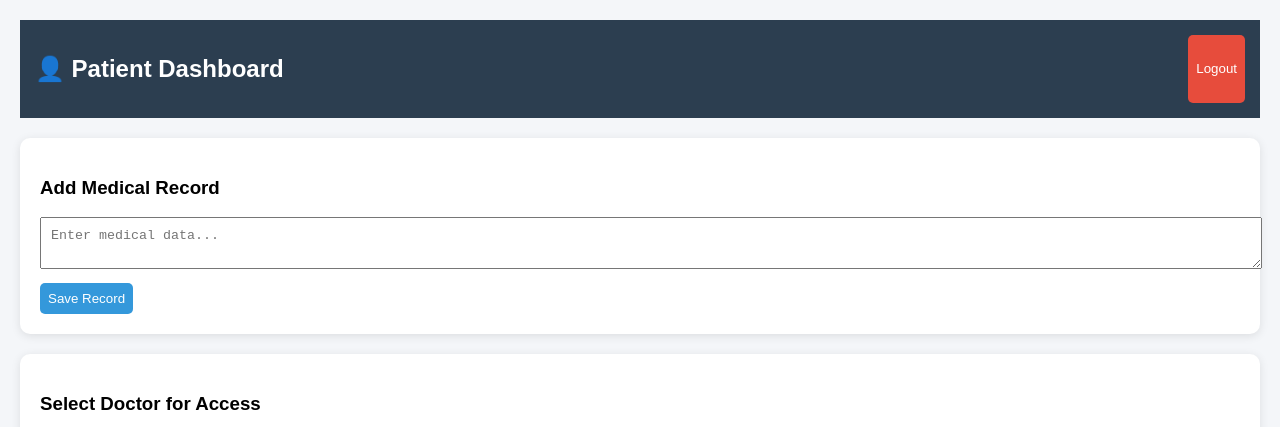
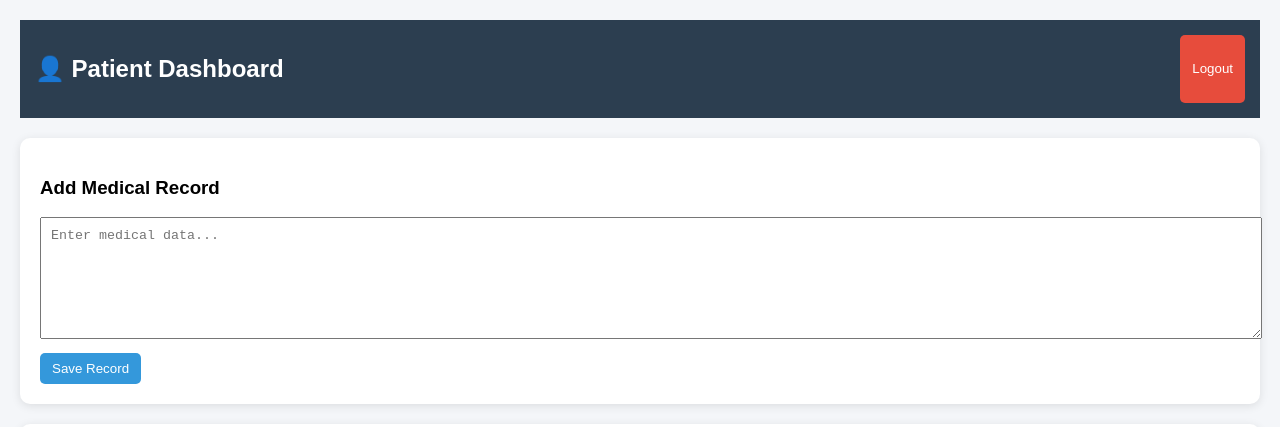
Before and after one commit to Sumanth-Teja99/medchain-frontend, a React (Create React App) app: page /patient in a window 1280 px wide. Shown: the top 427 px of the page. Built offline with nearby package versions, Linux system fonts and the light colour scheme; no server answers.

Commit message:
final dashboard fix

```diff
--- a/src/pages/DoctorDashboard.js
+++ b/src/pages/DoctorDashboard.js
@@ -16,7 +16,7 @@ function DoctorDashboard() {
       const res = await API.get("/get_records");
       setRecords(res.data || []);
     } catch (err) {
-      console.log(err);
+      console.log("FETCH RECORDS ERROR:", err?.response?.data || err);
     }
   };
 
@@ -25,7 +25,10 @@ function DoctorDashboard() {
   }, []);
 
   const updateRecord = async () => {
-    if (!editValue) return alert("Enter data");
+    if (!editValue.trim()) {
+      alert("Enter data");
+      return;
+    }
 
     try {
       await API.put(
@@ -36,8 +39,9 @@ function DoctorDashboard() {
       setEditId(null);
       setEditValue("");
       fetchRecords();
-    } catch {
-      alert("Update failed");
+    } catch (err) {
+      console.log("UPDATE ERROR:", err?.response?.data || err);
+      alert(err?.response?.data?.detail || "Update failed");
     }
   };
 
@@ -45,7 +49,6 @@ function DoctorDashboard() {
     <div style={{ fontFamily: "Arial", background: "#f4f6f9", minHeight: "100vh" }}>
       <div style={header}>
         <h2>🩺 Doctor Dashboard</h2>
-
         <div>
           <button onClick={fetchRecords} style={greenBtn}>Refresh</button>
           <button onClick={logout} style={redBtn}>Logout</button>
@@ -98,7 +101,6 @@ function DoctorDashboard() {
   );
 }
 
-/* STYLES */
 const header = {
   background: "#1f2d3d",
   color: "white",
@@ -121,10 +123,38 @@ const recordBox = {
   borderRadius: "5px"
 };
 
-const textarea = { width: "100%", padding: "10px", marginBottom: "10px" };
+const textarea = {
+  width: "100%",
+  padding: "10px",
+  marginBottom: "10px"
+};
 
-const blueBtn = { background: "#3498db", color: "white", padding: "8px", border: "none", borderRadius: "5px" };
-const greenBtn = { background: "#27ae60", color: "white", padding: "8px", border: "none", borderRadius: "5px" };
-const redBtn = { background: "#e74c3c", color: "white", padding: "8px", border: "none", borderRadius: "5px" };
+const blueBtn = {
+  background: "#3498db",
+  color: "white",
+  padding: "8px",
+  border: "none",
+  borderRadius: "5px",
+  cursor: "pointer"
+};
+
+const greenBtn = {
+  background: "#27ae60",
+  color: "white",
+  padding: "8px",
+  border: "none",
+  borderRadius: "5px",
+  cursor: "pointer",
+  marginRight: "10px"
+};
+
+const redBtn = {
+  background: "#e74c3c",
+  color: "white",
+  padding: "8px",
+  border: "none",
+  borderRadius: "5px",
+  cursor: "pointer"
+};
 
 export default DoctorDashboard;
--- a/src/pages/PatientDashboard.js
+++ b/src/pages/PatientDashboard.js
@@ -1,4 +1,4 @@
-import React, { useState, useEffect } from "react";
+import React, { useEffect, useState } from "react";
 import API from "../services/api";
 
 function PatientDashboard() {
@@ -13,8 +13,7 @@ function PatientDashboard() {
     window.location.href = "/";
   };
 
-  useEffect(() => {
-    async function loadData() {
+  const loadData = async () => {
     try {
       const recordsRes = await API.get("/get_records");
       setRecords(recordsRes.data || []);
@@ -22,21 +21,13 @@ function PatientDashboard() {
       const doctorsRes = await API.get("/doctors");
       setDoctors(doctorsRes.data || []);
     } catch (error) {
-        console.log(error);
+      console.log("LOAD DATA ERROR:", error);
     }
-    }
+  };
 
+  useEffect(() => {
     loadData();
   }, []);
-
-  const refreshRecords = async () => {
-    try {
-      const res = await API.get("/get_records");
-      setRecords(res.data || []);
-    } catch (error) {
-      console.log(error);
-    }
-  };
 
   const addRecord = async () => {
     if (!data.trim()) {
@@ -46,13 +37,12 @@ function PatientDashboard() {
 
     try {
       await API.post("/add_record", { data });
-
       setData("");
-      await refreshRecords();
+      await loadData();
       alert("Record added successfully");
     } catch (error) {
-      console.log(error);
-      alert("Failed to add record");
+      console.log("ADD RECORD ERROR:", error?.response?.data || error);
+      alert(error?.response?.data?.detail || "Failed to add record");
     }
   };
 
@@ -66,11 +56,10 @@ function PatientDashboard() {
       await API.post(
         `/grant_access?record_id=${recordId}&doctor_id=${selectedDoctor}`
       );
-
       alert("Access granted!");
     } catch (error) {
-      console.log(error);
-      alert("Grant access failed");
+      console.log("GRANT ACCESS ERROR:", error?.response?.data || error);
+      alert(error?.response?.data?.detail || "Grant access failed");
     }
   };
 
@@ -86,12 +75,11 @@ function PatientDashboard() {
       await API.put(
         `/update_record/${recordId}?new_data=${encodeURIComponent(newData)}`
       );
-
-      await refreshRecords();
+      await loadData();
       alert("Record updated");
     } catch (error) {
-      console.log(error);
-      alert("Update failed");
+      console.log("UPDATE ERROR:", error?.response?.data || error);
+      alert(error?.response?.data?.detail || "Update failed");
     }
   };
 
@@ -102,24 +90,19 @@ function PatientDashboard() {
         <button onClick={logout} style={redBtn}>Logout</button>
       </div>
 
-      {/* ADD RECORD */}
       <div style={card}>
         <h3>Add Medical Record</h3>
-
         <textarea
           value={data}
           placeholder="Enter medical data..."
           onChange={(e) => setData(e.target.value)}
           style={textarea}
         />
-
         <button onClick={addRecord} style={blueBtn}>Save Record</button>
       </div>
 
-      {/* SELECT DOCTOR */}
       <div style={card}>
         <h3>Select Doctor for Access</h3>
-
         <select
           value={selectedDoctor}
           onChange={(e) => setSelectedDoctor(e.target.value)}
@@ -134,7 +117,6 @@ function PatientDashboard() {
         </select>
       </div>
 
-      {/* RECORDS */}
       <div style={card}>
         <h3>Your Records</h3>
 
@@ -162,7 +144,6 @@ function PatientDashboard() {
                 <button onClick={() => updateRecord(record.id)} style={greenBtn}>
                   Update
                 </button>
-
                 <button onClick={() => grantAccess(record.id)} style={purpleBtn}>
                   Grant Access
                 </button>
@@ -175,7 +156,6 @@ function PatientDashboard() {
   );
 }
 
-/* STYLES */
 const header = {
   background: "#2c3e50",
   color: "white",
@@ -192,14 +172,60 @@ const card = {
   boxShadow: "0 2px 10px rgba(0,0,0,0.1)"
 };
 
-const textarea = { width: "100%", padding: "10px", marginBottom: "10px" };
-const input = { width: "100%", padding: "8px", marginBottom: "10px" };
-const select = { padding: "10px", width: "200px" };
+const textarea = {
+  width: "100%",
+  minHeight: "100px",
+  padding: "10px",
+  marginBottom: "10px"
+};
 
-const blueBtn = { background: "#3498db", color: "white", padding: "8px", border: "none", borderRadius: "5px" };
-const greenBtn = { background: "#27ae60", color: "white", padding: "8px", marginRight: "10px", border: "none", borderRadius: "5px" };
-const purpleBtn = { background: "#8e44ad", color: "white", padding: "8px", border: "none", borderRadius: "5px" };
-const redBtn = { background: "#e74c3c", color: "white", padding: "8px", border: "none", borderRadius: "5px" };
+const input = {
+  width: "100%",
+  padding: "8px",
+  marginBottom: "10px"
+};
+
+const select = {
+  padding: "10px",
+  width: "220px"
+};
+
+const blueBtn = {
+  background: "#3498db",
+  color: "white",
+  padding: "8px 12px",
+  border: "none",
+  borderRadius: "5px",
+  cursor: "pointer"
+};
+
+const greenBtn = {
+  background: "#27ae60",
+  color: "white",
+  padding: "8px 12px",
+  marginRight: "10px",
+  border: "none",
+  borderRadius: "5px",
+  cursor: "pointer"
+};
+
+const purpleBtn = {
+  background: "#8e44ad",
+  color: "white",
+  padding: "8px 12px",
+  border: "none",
+  borderRadius: "5px",
+  cursor: "pointer"
+};
+
+const redBtn = {
+  background: "#e74c3c",
+  color: "white",
+  padding: "8px 12px",
+  border: "none",
+  borderRadius: "5px",
+  cursor: "pointer"
+};
 
 const recordBox = {
   border: "1px solid #ddd",
--- a/src/services/api.js
+++ b/src/services/api.js
@@ -1,18 +1,17 @@
 import axios from "axios";
 
 const API = axios.create({
-  baseURL: "https://medchain-blockchain-backend.onrender.com"
+  baseURL: "https://medchain-blockchain-backend.onrender.com",
 });
 
-// 🔥 attach token automatically
-API.interceptors.request.use((req) => {
+API.interceptors.request.use((config) => {
   const token = localStorage.getItem("token");
 
   if (token) {
-    req.headers.Authorization = `Bearer ${token}`;
+    config.headers.token = token;
   }
 
-  return req;
+  return config;
 });
 
 export default API;
```
Lines whose indentation alone changed are shown as unchanged.
